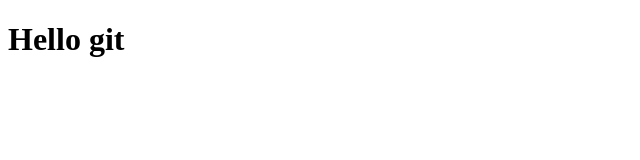
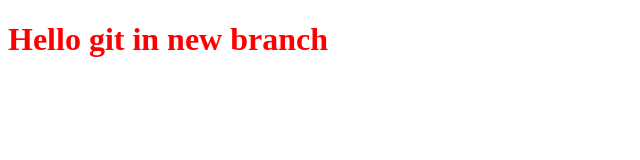
Before and after one commit to sidaty-cherifAhmed/myproject, a plain HTML site: page index.html in a window 1280 px wide. Shown: the whole page, without its empty margins (0-640 px from the left). Drawn offline with Linux system fonts and the light colour scheme.

Commit message:
modify text h1 and its color to red

```diff
--- a/index.html
+++ b/index.html
@@ -6,6 +6,6 @@
     <title>Document</title>
 </head>
 <body>
-    <h1>Hello git</h1>
+    <h1 style="color:  red;">Hello git in new branch</h1>
 </body>
 </html>
```
